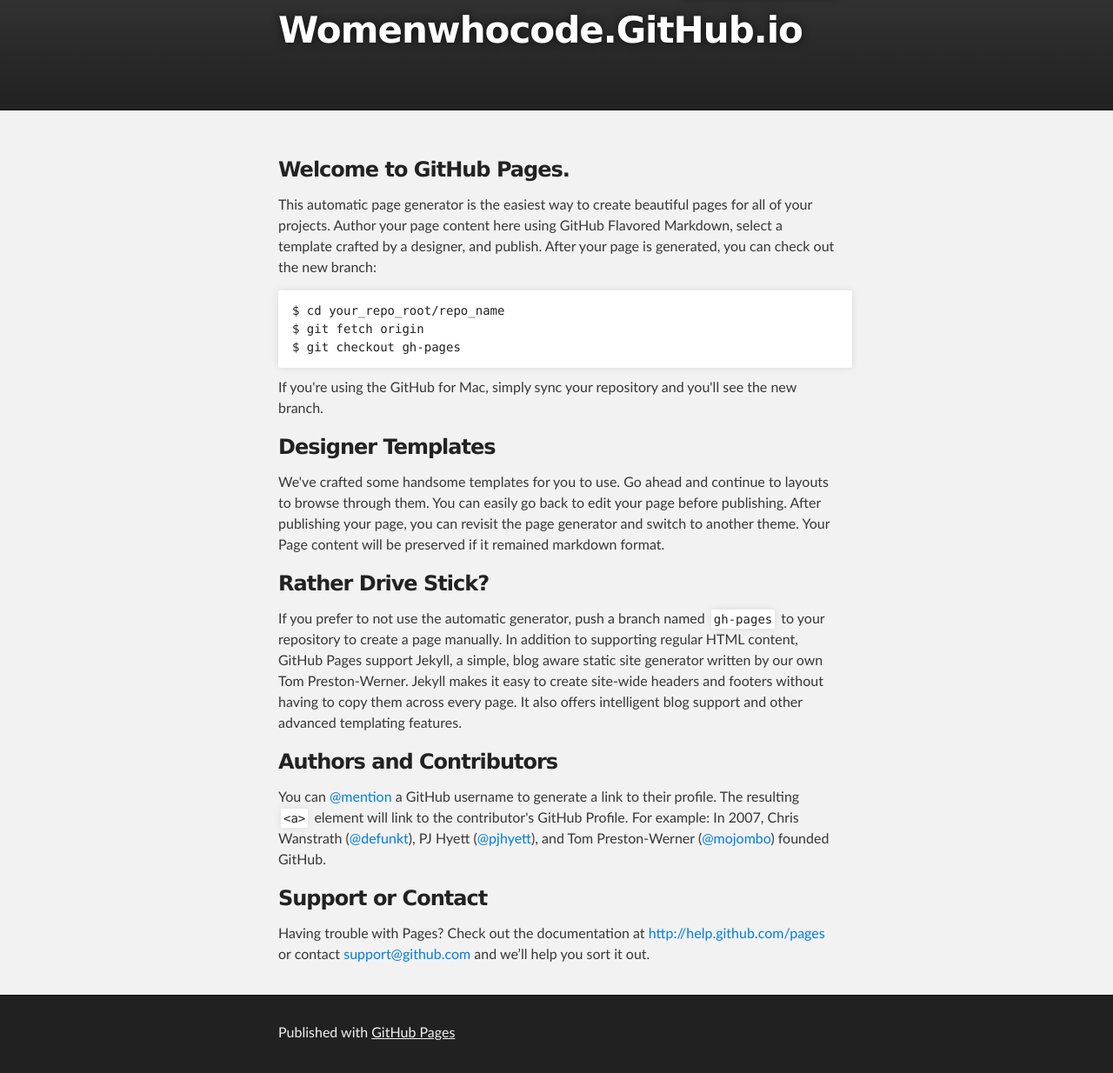
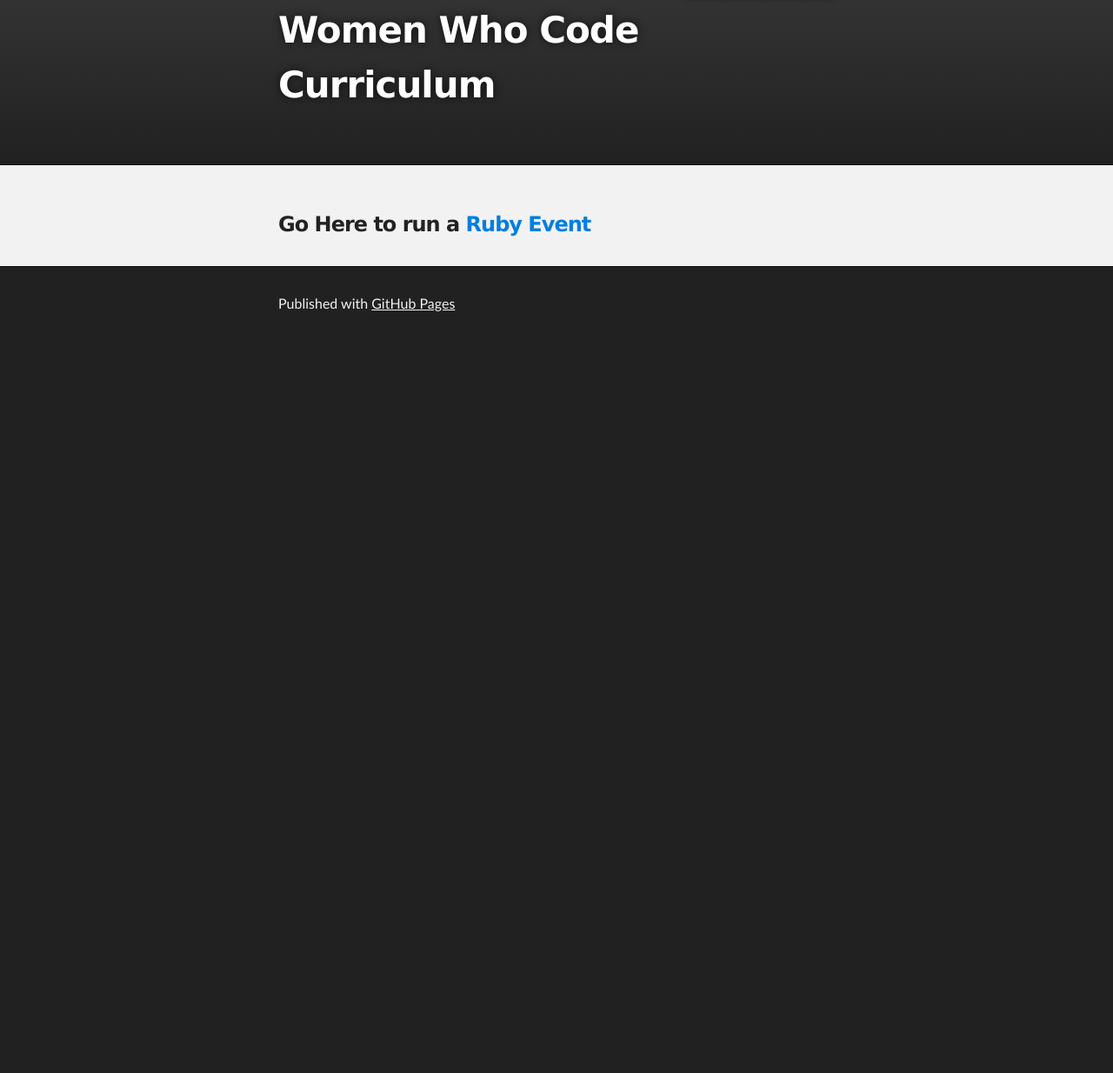
Before and after one commit to WomenWhoCode/womenwhocode.github.io, a plain HTML site: page index.html in a window 1280 px wide. Shown: the part 47-1281 px from the top of the page at 87% size. After the commit the page ends 800 px from the top, so only its background shows below. Drawn offline with Linux system fonts and the light colour scheme.

Commit message:
Replace master branch with page content via GitHub

```diff
--- a/index.html
+++ b/index.html
@@ -4,11 +4,11 @@
   <head>
     <meta charset='utf-8'>
     <meta http-equiv="X-UA-Compatible" content="chrome=1">
-    <meta name="description" content="Womenwhocode.GitHub.io : ">
+    <meta name="description" content="Women Who Code Curriculum  : ">
 
     <link rel="stylesheet" type="text/css" media="screen" href="stylesheets/stylesheet.css">
 
-    <title>Womenwhocode.GitHub.io</title>
+    <title>Women Who Code Curriculum </title>
   </head>
 
   <body>
@@ -18,7 +18,7 @@
         <header class="inner">
           <a id="forkme_banner" href="https://github.com/WomenWhoCode">View on GitHub</a>
 
-          <h1 id="project_title">Womenwhocode.GitHub.io</h1>
+          <h1 id="project_title">Women Who Code Curriculum </h1>
           <h2 id="project_tagline"></h2>
 
         </header>
@@ -28,36 +28,8 @@
     <div id="main_content_wrap" class="outer">
       <section id="main_content" class="inner">
         <h3>
-<a id="welcome-to-github-pages" class="anchor" href="#welcome-to-github-pages" aria-hidden="true"><span class="octicon octicon-link"></span></a>Welcome to GitHub Pages.</h3>
-
-<p>This automatic page generator is the easiest way to create beautiful pages for all of your projects. Author your page content here using GitHub Flavored Markdown, select a template crafted by a designer, and publish. After your page is generated, you can check out the new branch:</p>
-
-<pre><code>$ cd your_repo_root/repo_name
-$ git fetch origin
-$ git checkout gh-pages
-</code></pre>
-
-<p>If you're using the GitHub for Mac, simply sync your repository and you'll see the new branch.</p>
-
-<h3>
-<a id="designer-templates" class="anchor" href="#designer-templates" aria-hidden="true"><span class="octicon octicon-link"></span></a>Designer Templates</h3>
-
-<p>We've crafted some handsome templates for you to use. Go ahead and continue to layouts to browse through them. You can easily go back to edit your page before publishing. After publishing your page, you can revisit the page generator and switch to another theme. Your Page content will be preserved if it remained markdown format.</p>
-
-<h3>
-<a id="rather-drive-stick" class="anchor" href="#rather-drive-stick" aria-hidden="true"><span class="octicon octicon-link"></span></a>Rather Drive Stick?</h3>
-
-<p>If you prefer to not use the automatic generator, push a branch named <code>gh-pages</code> to your repository to create a page manually. In addition to supporting regular HTML content, GitHub Pages support Jekyll, a simple, blog aware static site generator written by our own Tom Preston-Werner. Jekyll makes it easy to create site-wide headers and footers without having to copy them across every page. It also offers intelligent blog support and other advanced templating features.</p>
-
-<h3>
-<a id="authors-and-contributors" class="anchor" href="#authors-and-contributors" aria-hidden="true"><span class="octicon octicon-link"></span></a>Authors and Contributors</h3>
-
-<p>You can <a href="https://github.com/blog/821" class="user-mention">@mention</a> a GitHub username to generate a link to their profile. The resulting <code>&lt;a&gt;</code> element will link to the contributor's GitHub Profile. For example: In 2007, Chris Wanstrath (<a href="https://github.com/defunkt" class="user-mention">@defunkt</a>), PJ Hyett (<a href="https://github.com/pjhyett" class="user-mention">@pjhyett</a>), and Tom Preston-Werner (<a href="https://github.com/mojombo" class="user-mention">@mojombo</a>) founded GitHub.</p>
-
-<h3>
-<a id="support-or-contact" class="anchor" href="#support-or-contact" aria-hidden="true"><span class="octicon octicon-link"></span></a>Support or Contact</h3>
-
-<p>Having trouble with Pages? Check out the documentation at <a href="http://help.github.com/pages">http://help.github.com/pages</a> or contact <a href="mailto:support@github.com">support@github.com</a> and we’ll help you sort it out.</p>
+<a id="go-here-to-run-a-ruby-event" class="anchor" href="#go-here-to-run-a-ruby-event" aria-hidden="true"><span class="octicon octicon-link"></span></a>Go Here to run a <a href="womenwhocode.github.io/ruby">Ruby Event</a>
+</h3>
       </section>
     </div>
 
```
Also changed, not shown: params.json (+1 -1 lines).
